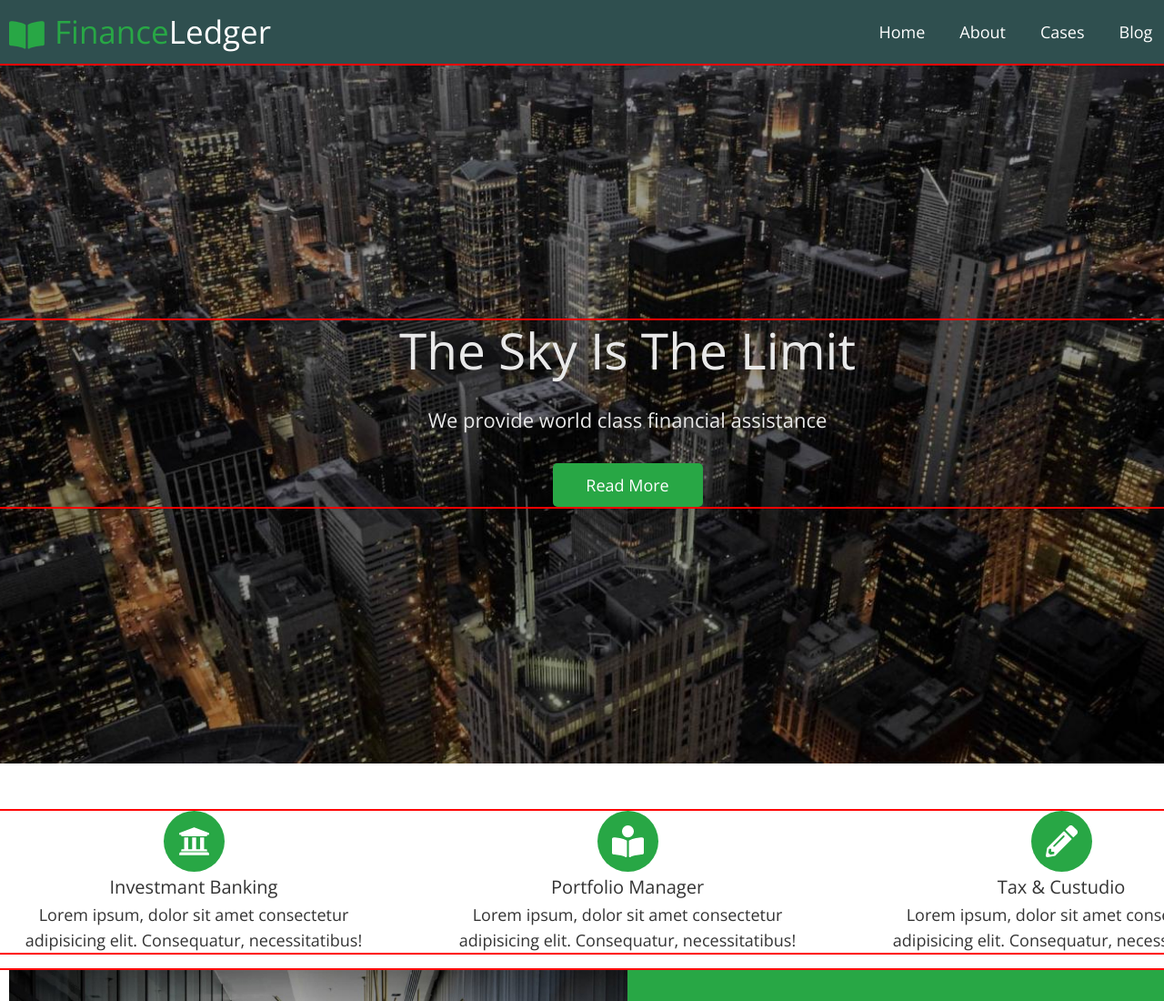
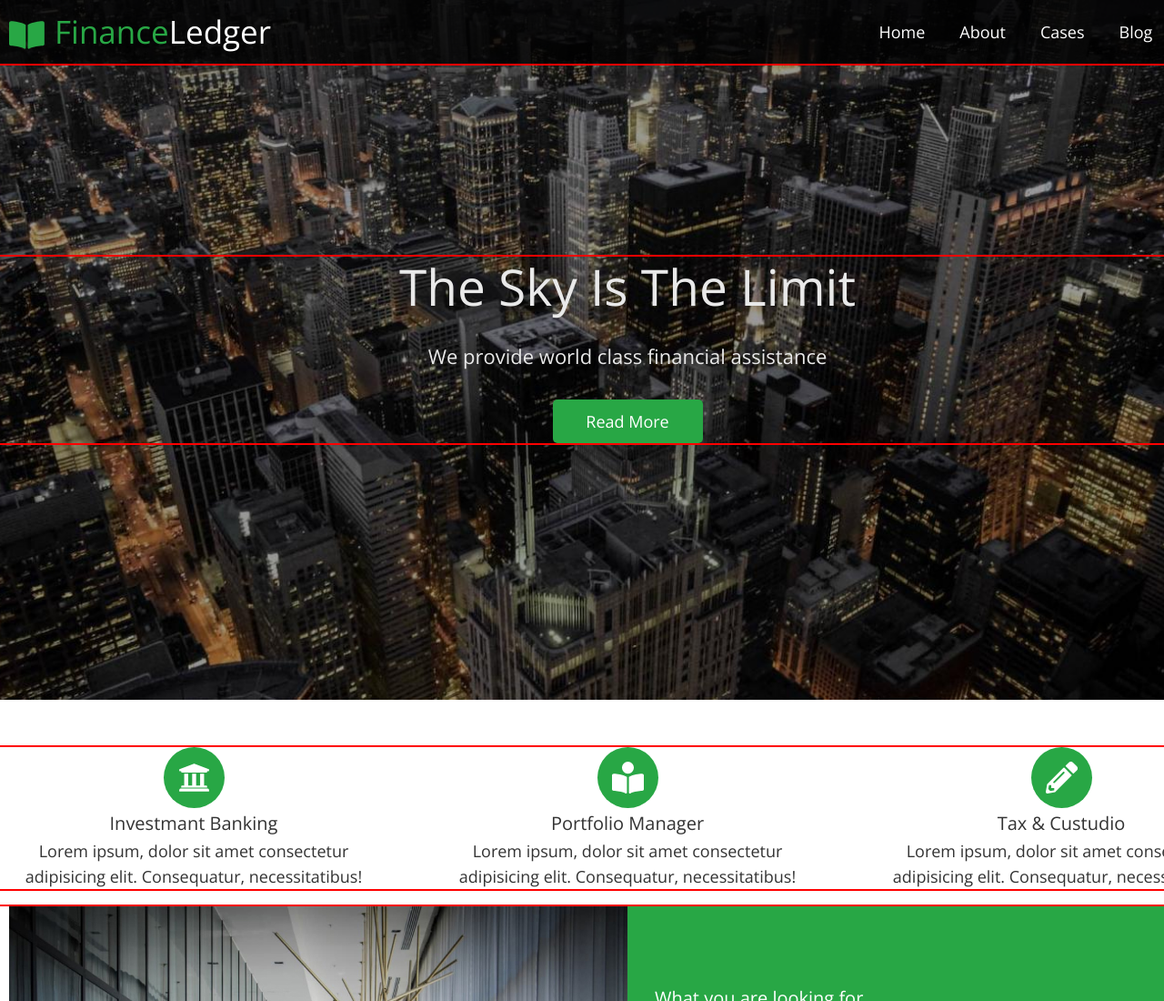
Before and after one commit to Sianna878/goit-practice-finance-ledger, a plain HTML site: page index.html in a window 1280 px wide. Shown: the top 1100 px of the page at 91% size. Drawn offline with nearby package versions, Linux system fonts and the light colour scheme.

Commit message:
update header

```diff
--- a/css/styles.css
+++ b/css/styles.css
@@ -57,13 +57,21 @@ img {
 /* header of site */
 
 .header {
-  background-color: darkslategray;
-}
+  position: fixed;
+  top: 0;
+  right: 0;
+  left: 0;
+ }
 
 .header-container {
   display: flex;
   align-items: center;
   justify-content: space-between;
+  background-image: linear-gradient(
+    0deg,
+    rgba(0, 0, 0, 0.8),
+    rgba(0, 0, 0, 0.8)
+  );
 }
 
 .logo {
```
